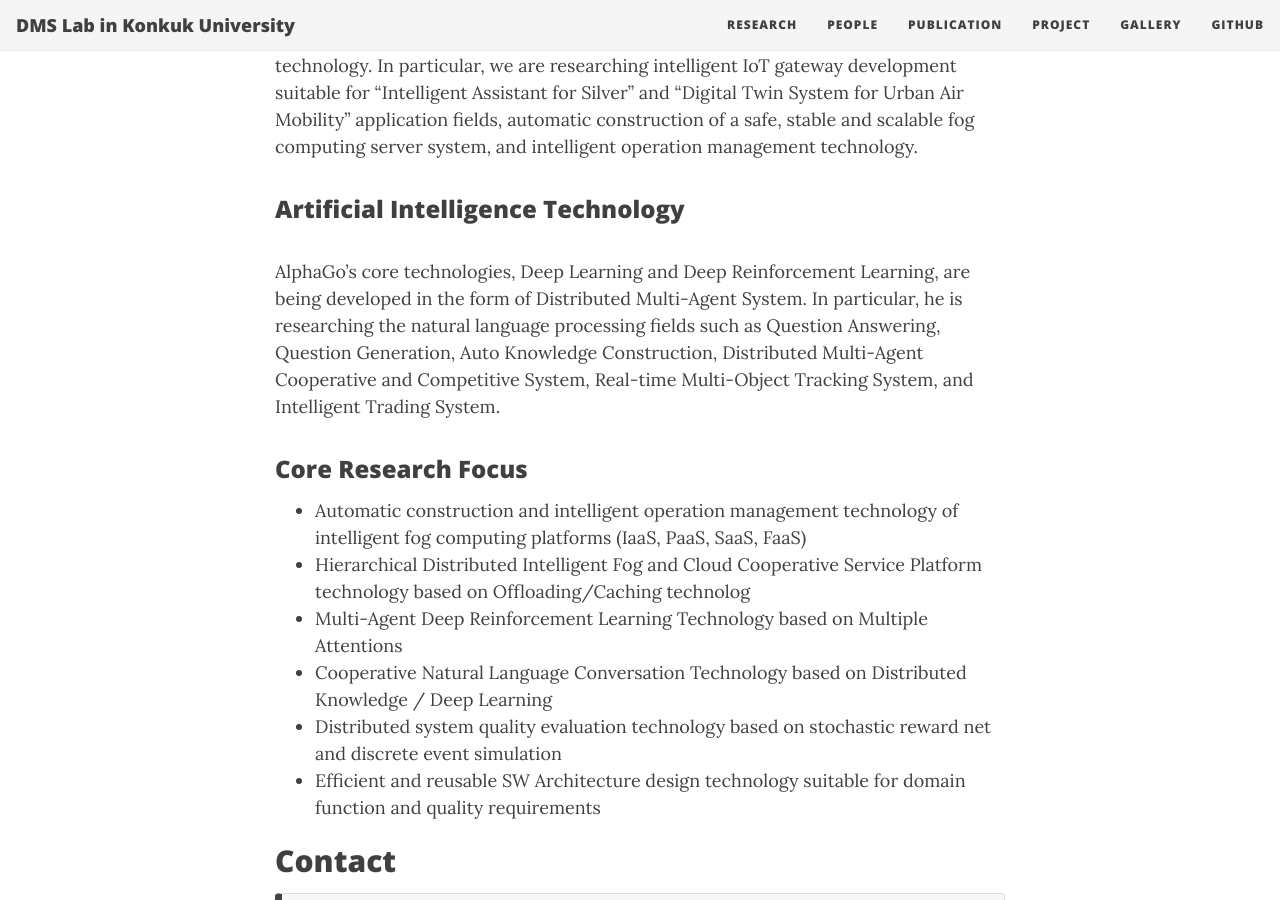
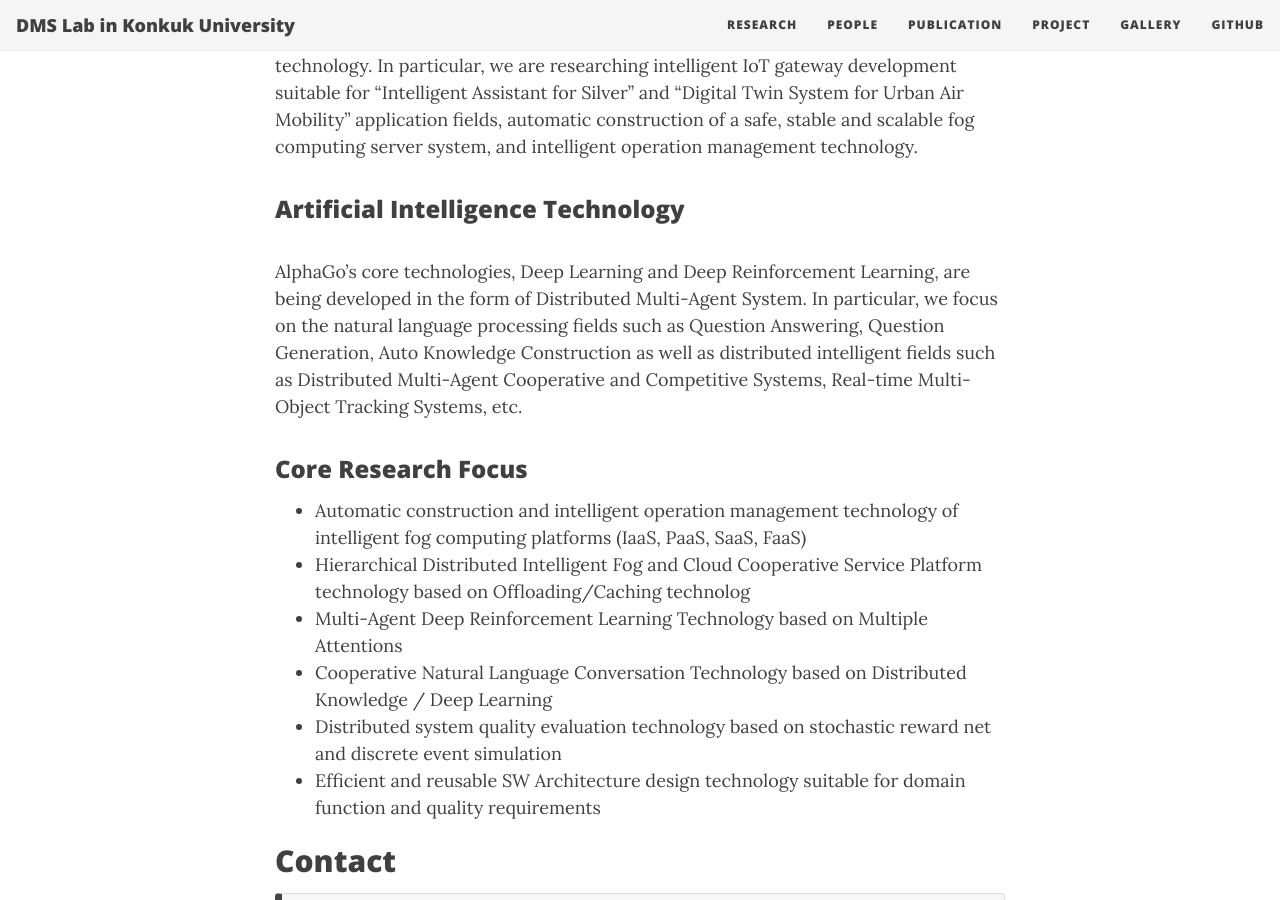
Before and after one commit to dmslab-konkuk/dmslab-konkuk.github.io, a Jekyll site: the page built from index.md, in a window 1280 px wide and 900 px high, scrolled down 1094 px. Built offline with Jekyll 4.4.1, drawn with Linux system fonts in a browser that asks for light colours; nearby versions of some CDN libraries.

Commit message:
Update index.md

````diff
--- a/index.md
+++ b/index.md
@@ -15,7 +15,7 @@ We are researching and developing distributed system technology and artificial i
 By utilizing Cloud Platform Technology, which has been researched and developed for over 10 years, we are currently focusing on the development of “Intelligent Fog Computing (IFC)” technology, which is the core of the 4th Industrial Revolution and 5G technology. In particular, we are researching intelligent IoT gateway development suitable for “Intelligent Assistant for Silver” and “Digital Twin System for Urban Air Mobility” application fields, automatic construction of a safe, stable and scalable fog computing server system, and intelligent operation management technology.
 
 ### Artificial Intelligence Technology
-AlphaGo's core technologies, Deep Learning and Deep Reinforcement Learning, are being developed in the form of Distributed Multi-Agent System. In particular, he is researching the natural language processing fields such as Question Answering, Question Generation, Auto Knowledge Construction, Distributed Multi-Agent Cooperative and Competitive System, Real-time Multi-Object Tracking System, and Intelligent Trading System.
+AlphaGo's core technologies, Deep Learning and Deep Reinforcement Learning, are being developed in the form of Distributed Multi-Agent System. In particular, we focus on the natural language processing fields such as Question Answering, Question Generation, Auto Knowledge Construction as well as distributed intelligent fields such as Distributed Multi-Agent Cooperative and Competitive Systems, Real-time Multi-Object Tracking Systems, etc.
 
 ### Core Research Focus
 * Automatic construction and intelligent operation management technology of intelligent fog computing platforms (IaaS, PaaS, SaaS, FaaS)
@@ -25,7 +25,6 @@ AlphaGo's core technologies, Deep Learning and Deep Reinforcement Learning, are
 * Distributed system quality evaluation technology based on stochastic reward net and discrete event simulation
 * Efficient and reusable SW Architecture design technology suitable for domain function and quality requirements
 
-
 ## Contact
 
 ```
````
